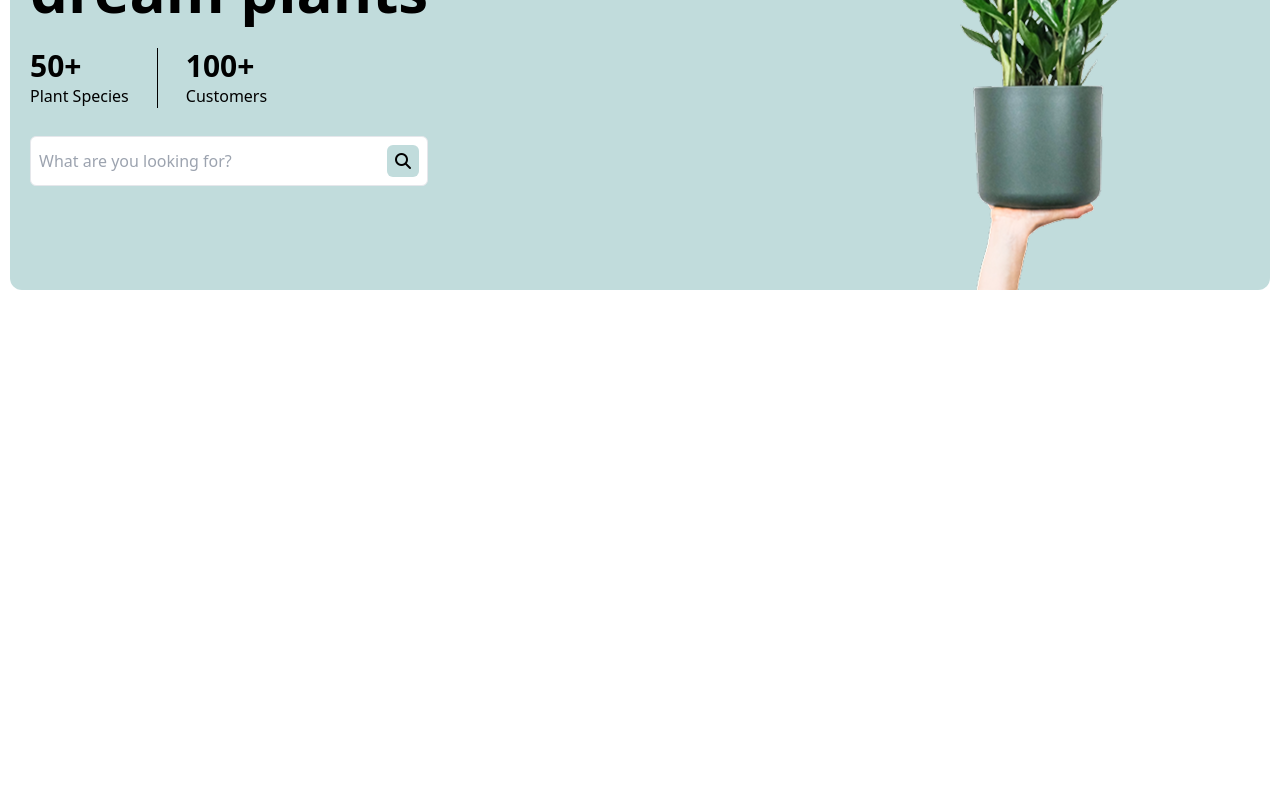
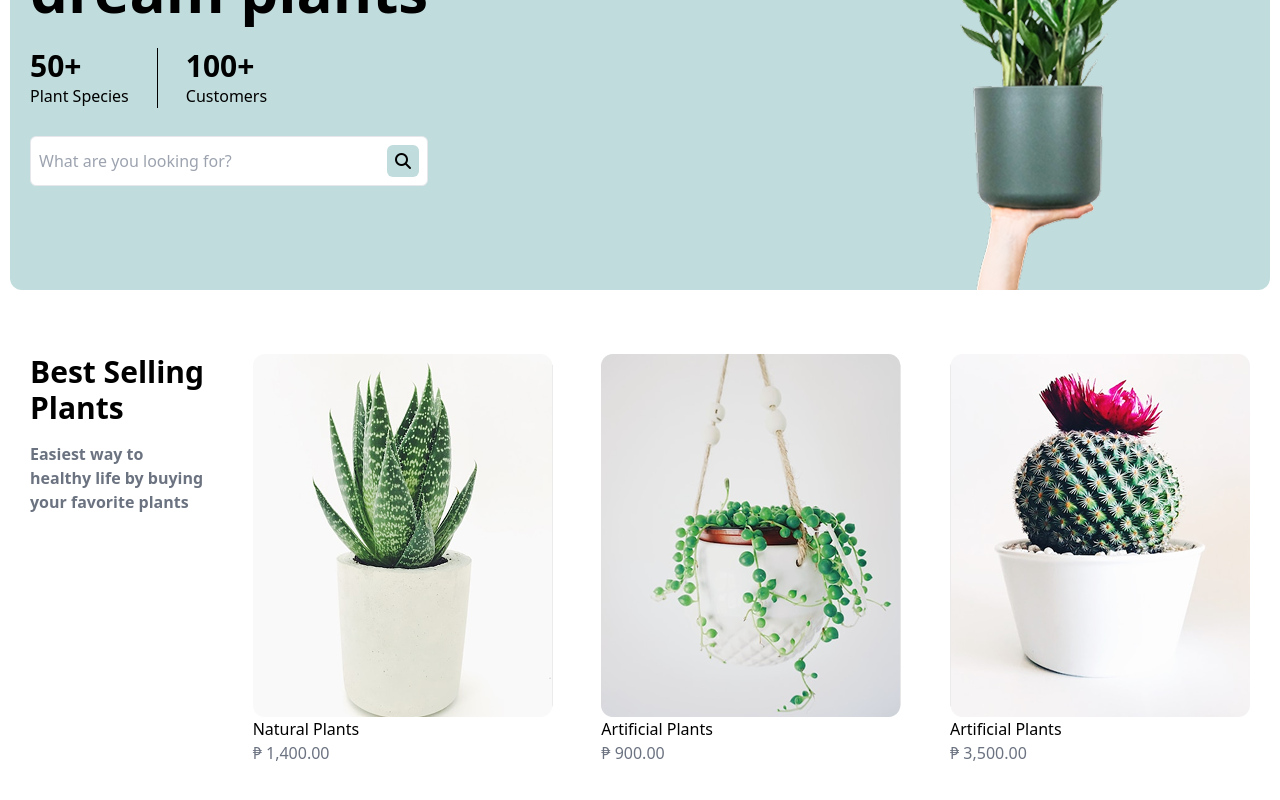
Before and after one commit to samaahmed1/Greenmind, a React (Vite) app: page / in a window 1280 px wide. Shown: the part 276-1076 px from the top of the page. Before the commit the page ends 800 px from the top, so only its background shows below. Built offline with nearby package versions, Linux system fonts and the light colour scheme.

Commit message:
Add: BestSelling Section

```diff
--- /dev/null
+++ b/src/components/BestSelling.jsx
@@ -0,0 +1,34 @@
+import frameOne from "../assets/images/Frame-1.webp";
+import frameTwo from "../assets/images/Frame-2.webp";
+import frameThtee from "../assets/images/Frame-3.webp";
+export default function BestSelling() {
+  return (
+    <section className="py-16">
+      <div className="container px-5 mx-auto flex flex-wrap justify-center md:justify-between gap-8">
+        <div className="col flex flex-col gap-4">
+          <h2 className="text-3xl font-bold">
+            Best Selling <br /> Plants
+          </h2>
+          <p className="text-gray-500 font-semibold">
+            Easiest way to <br /> healthy life by buying <br /> your favorite plants
+          </p>
+        </div>
+        <div className="col">
+          <img src={frameOne} alt={frameOne} />
+          <p className="font-medium">Natural Plants</p>
+          <span className="text-gray-500 ">₱ 1,400.00</span>
+        </div>
+        <div className="col">
+          <img src={frameTwo} alt={frameTwo} />
+          <p className="font-medium">Artificial Plants</p>
+          <span className="text-gray-500 ">₱ 900.00</span>
+        </div>
+        <div className="col">
+          <img src={frameThtee} alt={frameThtee} />
+          <p className="font-medium">Artificial Plants</p>
+          <span className="text-gray-500 ">₱ 3,500.00</span>
+        </div>
+      </div>
+    </section>
+  );
+}
--- a/src/pages/Home.jsx
+++ b/src/pages/Home.jsx
@@ -1,5 +1,11 @@
 import Hero from "../components/Hero";
+import BestSelling from "../components/BestSelling";
 
 export default function Home() {
-  return <Hero />;
+  return (
+    <>
+      <Hero />
+      <BestSelling />
+    </>
+  );
 }
```
